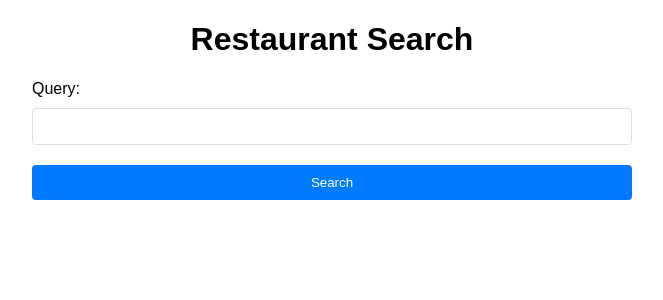
After one commit to jonathan-bruce05/Yelp_Project, a Django app: page /yelpdupe/search/write_review/ in a window 1280 px wide. The commit adds this page. Shown: the top 300 px of the page, without its empty margins (308-971 px from the left). Run offline with Django 5.2, Linux system fonts and the light colour scheme.

Commit message:
Added search function to write reviews button. Additionally after a review is made, a confirmation page shows then automatically redirects to the home page.

```diff
--- a/Yelp_Project/settings.py
+++ b/Yelp_Project/settings.py
@@ -136,7 +136,6 @@ STATIC_URL = 'static/'
 DEFAULT_AUTO_FIELD = 'django.db.models.BigAutoField'
 
 # New settings for authentication and social login
-
 LOGIN_REDIRECT_URL = '/'
 LOGOUT_REDIRECT_URL = '/yelpdupe/login/'
 
--- a/yelpdupe/templates/yelpdupe/home.html
+++ b/yelpdupe/templates/yelpdupe/home.html
@@ -20,7 +20,7 @@
               <div class="component">
 
               <div class="top-buttons">
-                  <button class="review">write a review</button>
+                  <button class="review" onclick="window.location.href='{% url 'write_review' %}'">write a review</button>
                 <button class="log-in">log in</button>
                 <button class="sign-up">Sign up</button>
               </div>
--- /dev/null
+++ b/yelpdupe/templates/yelpdupe/search_review.html
@@ -0,0 +1,87 @@
+<!DOCTYPE html>
+<html lang="en">
+<head>
+    <meta charset="UTF-8">
+    <meta name="viewport" content="width=device-width, initial-scale=1.0">
+    <title>Restaurant Search</title>
+    <style>
+        body {
+            font-family: Arial, sans-serif;
+            margin: 20px;
+        }
+        .search-container {
+            max-width: 600px;
+            margin: auto;
+        }
+        h1 {
+            text-align: center;
+        }
+        form {
+            display: flex;
+            flex-direction: column;
+            margin-bottom: 20px;
+        }
+        input[type="text"],
+        button {
+            padding: 10px;
+            margin: 10px 0;
+            border: 1px solid #ddd;
+            border-radius: 4px;
+        }
+        button {
+            background-color: #007BFF;
+            color: white;
+            border: none;
+            cursor: pointer;
+        }
+        button:hover {
+            background-color: #0056b3;
+        }
+        ul {
+            list-style-type: none;
+            padding: 0;
+        }
+        li {
+            padding: 10px;
+            margin-bottom: 5px;
+            border: 1px solid #ddd;
+            border-radius: 4px;
+        }
+        a {
+            text-decoration: none;
+            color: #007BFF;
+        }
+        a:hover {
+            text-decoration: underline;
+        }
+    </style>
+</head>
+<body>
+    <div class="search-container">
+        <h1>Restaurant Search</h1>
+
+        <!-- Search Form -->
+        <form method="POST">
+            {% csrf_token %}
+            {{ form.query.label_tag }} <!-- Only show the query field -->
+            {{ form.query }} <!-- Render only the query field without distance or rating -->
+            <button type="submit">Search</button>
+        </form>
+
+        <!-- Search Results -->
+        {% if results %}
+            <h2>Search Results:</h2>
+            <ul>
+            {% for restaurant in results %}
+                <li>
+                    <strong>{{ restaurant.name }}</strong> - {{ restaurant.address }} (Rating: {{ restaurant.rating }})<br>
+                    <a href="{% url 'write_review' place_id=restaurant.place_id restaurant_name=restaurant.name|urlencode %}">
+                        Write a Review
+                    </a>
+                </li>
+            {% endfor %}
+            </ul>
+        {% elif request.method == 'POST' %}
+            <p>No results found. Please try a different search.</p>
+        {% endif %}
+    </div>
--- a/yelpdupe/urls.py
+++ b/yelpdupe/urls.py
@@ -3,25 +3,23 @@ from django.urls import path, include
 from .views import (map_view, search_restaurants, home, register, login_view, logout_view
 , reset_password, search_username, reviews_viewer, toggle_favorite)
 
-# app_name = "YelpDupe"
-
 urlpatterns = [
     path('search/', search_restaurants, name='search_restaurants'),
+
     path('map/', map_view, name='map'),
     path('', home, name='home'),
     path('register/', register, name='register'),
     path('login/', login_view, name='login'),
     path('logout/', logout_view, name='logout'),
-
     path('accounts/', include('allauth.urls')),
-
     path('reset_password/', views.search_username, name='search_username'),
     path('reset_password/<str:username>/', views.reset_password, name='reset_password'),
-
     path('restaurant/<str:place_id>/', views.restaurant_details, name='restaurant_details'),
     path('reviews/', reviews_viewer, name='reviews_viewer'),
+    path('write_review/', views.write_review, name='write_review'),
     path('write_review/<str:place_id>/<str:restaurant_name>/', views.write_review, name='write_review'),
+    path('search/write_review/', views.review_search, name='search_write_review'),
+    path('review_confirmation/', views.review_confirmation, name='review_confirmation'),
     path('restaurant/<str:place_id>/favorite/', toggle_favorite, name='toggle_favorite'),
     path('favorites/', views.favorite_restaurants, name='favorite_restaurants'),
-
 ]
--- a/yelpdupe/views.py
+++ b/yelpdupe/views.py
@@ -227,20 +227,22 @@ def favorite_restaurants(request):
     return render(request, 'yelpdupe/favorite_restaurants.html', context)
 
 
-@login_required(login_url='/login/')
-def write_review(request, place_id, restaurant_name):
+@login_required(login_url='/yelpdupe/login/')
+def write_review(request, place_id=None, restaurant_name=None):
+    if not place_id or not restaurant_name:
+        return redirect('search_review')
 
     decoded_restaurant_name = urllib.parse.unquote(restaurant_name)
     if request.method == 'POST':
         form = ReviewForm(request.POST)
         if form.is_valid():
             new_review = form.save(commit=False)
-            new_review.place_id = place_id # place_id to form request
+            new_review.place_id = place_id  # Add place_id to form request
             new_review.author_name = request.user.username  # logged-in user's username
             new_review.time = datetime.now()  # current time
             new_review.save()
 
-            return redirect(reverse('reviews_viewer') + f'?place_id={place_id}&restaurant_name={restaurant_name}')
+            return redirect('review_confirmation')  # Redirect to the confirmation page
     else:
         form = ReviewForm()
 
@@ -250,8 +252,60 @@ def write_review(request, place_id, restaurant_name):
         'restaurant_name': decoded_restaurant_name,
     })
 
+def review_confirmation(request):
+    return render(request,  'yelpdupe/review_confirmation.html')
+def review_search(request):
+    form = SearchForm()
+    results = []
+    restaurant_locations = []
 
+    location = '33.7490,-84.3880'
 
+    if request.method == 'POST':
+        form = SearchForm(request.POST)
+        if form.is_valid():
+            query = form.cleaned_data['query']
+            distance = 5000
+            min_rating = 0
+
+            url = 'https://maps.googleapis.com/maps/api/place/textsearch/json'
+            params = {
+                'query': query,
+                'type': 'restaurant',
+                'key': settings.GOOGLE_PLACES_KEY,
+                'location': location,
+                'radius': distance,
+            }
+            response = requests.get(url, params=params)
+            if response.status_code == 200:
+                all_results = response.json().get('results', [])
+                results = [place for place in all_results if place.get('rating', 0) >= min_rating]
+
+                for result in results:
+                    if 'geometry' in result and 'location' in result['geometry']:
+                        lat = result['geometry']['location']['lat']
+                        lng = result['geometry']['location']['lng']
+                        name = result.get('name', 'Unknown Restaurant')
+                        place_id = result.get('place_id', None)
+
+                        if place_id:
+                            restaurant_locations.append({
+                                'name': name,
+                                'lat': lat,
+                                'lng': lng,
+                                'place_id': place_id,
+                                'address': result.get('formatted_address', 'No address available'),
+                                'rating': result.get('rating', 'No rating available'),
+                                'reviews': result.get('user_ratings_total', 'No reviews available'),
+                            })
+            else:
+                results = []
+
+    context = {
+        'form': form,
+        'results': results,
+    }
+    return render(request, 'yelpdupe/search_review.html', context)
 def register(request):
     if request.method == 'POST':
         form = RegisterForm(request.POST)
```
Also changed, not shown: yelpdupe/templates/yelpdupe/review_confirmation.html (added, +32 -0 lines), db.sqlite3.
